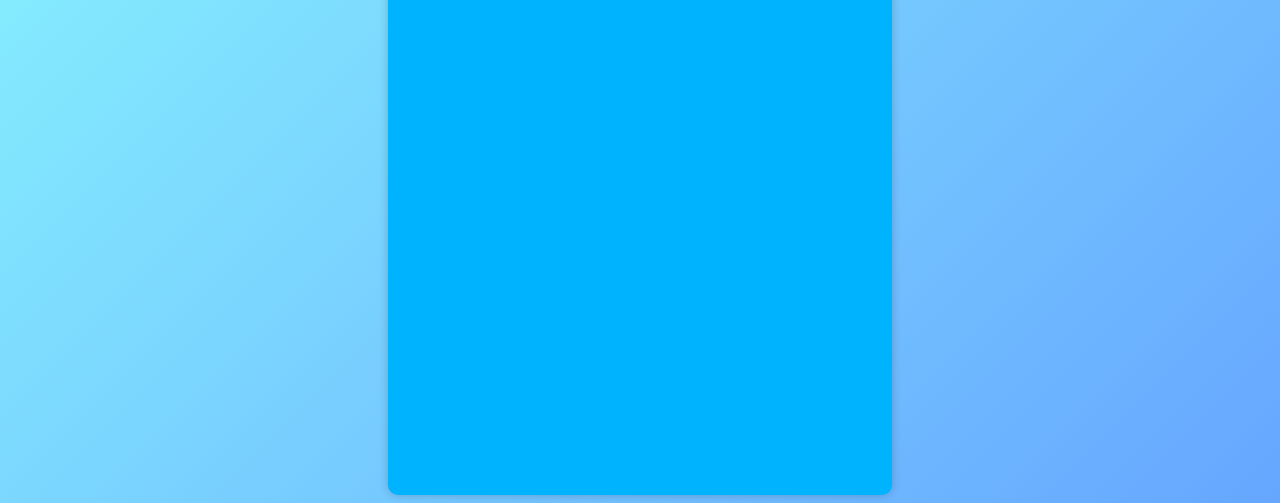
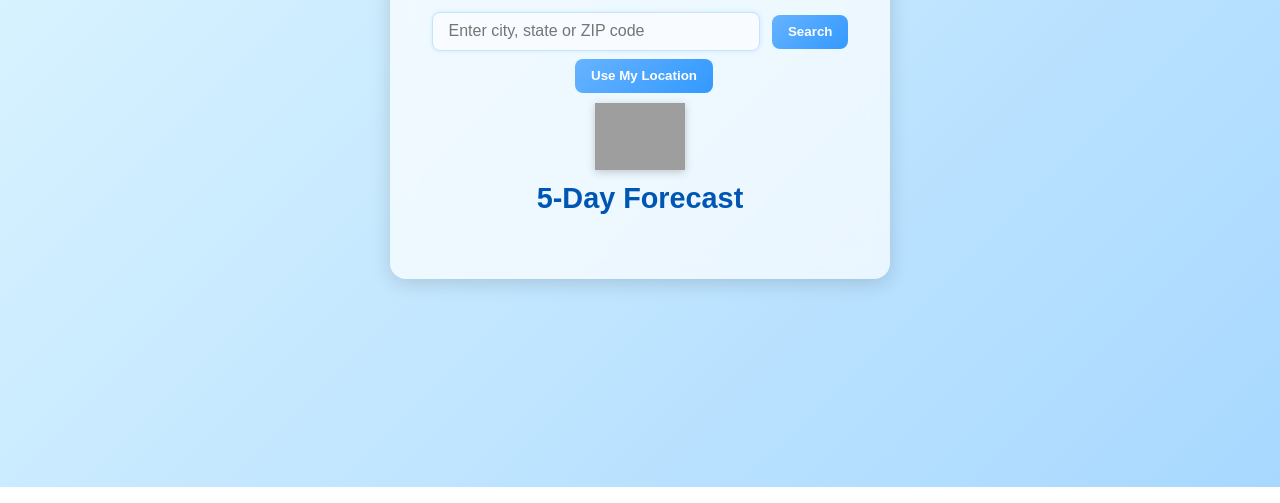
Before and after one commit to danielramos-softwaredevelopment/weather-app, a plain HTML site: page index.html in a window 1280 px wide. Shown: the part 313-816 px from the top of the page. Drawn offline with Linux system fonts and the light colour scheme; grey boxes are pictures that could not be loaded.

Commit message:
Updated UI & color scheme

```diff
--- a/index.html
+++ b/index.html
@@ -14,7 +14,7 @@
             <button id="location-btn">Use My Location</button>
 
             <div id="weather-result" class="hidden">
-                <img id="weather-icon" alt="Weather Icon"/>
+                <img id="weather-icon" src="https://openweathermap.org/img/wn/04d@2x.png" alt="Weather Icon"/>
                 <h2 id="city-name"></h2>
                 <p id="temperature"></p>
                 <p id="description"></p>
--- a/style.css
+++ b/style.css
@@ -1,70 +1,130 @@
-body{
-    font-family: Arial, sans-serif;
+/* ===== General Layout ===== */
+body {
+  font-family: "Poppins", sans-serif;
   display: flex;
   justify-content: center;
+  align-items: center;
   height: 100vh;
-    background: linear-gradient(135deg, #89f7fe, #66a6ff);
+  margin: 0;
+  background: linear-gradient(135deg, #e0f7ff, #a8d8ff);
+  color: #1a1a1a;
 }
 
-.weather-app{
-    background-color: rgb(0, 179, 255);
-    padding: 2rem;
-    border-radius: 10px;
+/* ===== Main App Container ===== */
+.weather-app {
+  background: rgba(255, 255, 255, 0.7);
+  backdrop-filter: blur(12px);
+  padding: 2rem 2.5rem;
+  border-radius: 16px;
   text-align: center;
-    box-shadow: 0 0 10px rgba(0, 0, 0, 0.2);
+  box-shadow: 0 4px 20px rgba(0, 0, 0, 0.15);
+  width: 90%;
+  max-width: 420px;
+  transition: transform 0.3s ease;
 }
 
-.hidden{
-    display: none;
+.weather-app:hover {
+  transform: translateY(-3px);
 }
 
-.forecast-container{
+/* ===== Input and Buttons ===== */
+input {
+  padding: 0.6rem 1rem;
+  width: 70%;
+  border: 1px solid #c5e4ff;
+  border-radius: 8px;
+  outline: none;
+  font-size: 1rem;
+  background: #f8fbff;
+  color: #333;
+  box-shadow: 0 0 4px rgba(0, 140, 255, 0.15);
+  transition: all 0.2s ease;
+}
+
+input:focus {
+  border-color: #66aaff;
+  box-shadow: 0 0 6px rgba(0, 140, 255, 0.25);
+}
+
+button {
+  padding: 0.6rem 1rem;
+  border-radius: 8px;
+  border: none;
+  background: linear-gradient(135deg, #66b3ff, #3399ff);
+  color: white;
+  font-weight: 600;
+  cursor: pointer;
+  margin-left: 0.5rem;
+  margin-top: 0.5rem;
+  transition: background 0.3s, transform 0.2s;
+}
+
+button:hover {
+  background: linear-gradient(135deg, #559ef2, #2a8af7);
+  transform: scale(1.05);
+}
+
+/* ===== Weather Display ===== */
+.weather-result {
+  margin-top: 1.5rem;
+}
+
+#weather-icon {
+  width: 90px;
+  margin-top: 10px;
+  filter: drop-shadow(0 2px 4px rgba(0, 0, 0, 0.2));
+}
+
+h2 {
+  margin: 0.5rem 0;
+  font-size: 1.8rem;
+  color: #0056b3;
+}
+
+p {
+  margin: 0.2rem 0;
+  color: #333;
+}
+
+/* ===== Forecast Section ===== */
+.forecast-container {
   display: flex;
   gap: 1rem;
   overflow-x: auto;
-    margin-top: 1rem;
+  margin-top: 1.5rem;
+  padding-bottom: 0.5rem;
 }
 
-.forecast-day{
+.forecast-day {
+  background: rgba(255, 255, 255, 0.85);
+  border: 1px solid #d1eaff;
+  border-radius: 10px;
+  padding: 0.75rem;
+  min-width: 90px;
   text-align: center;
-    min-width: 80px;
-    background: #f0f0f0;
-    padding: 0.5rem;
-    border-radius: 7px;
+  transition: transform 0.25s ease;
 }
 
-.forecast-day img{
+.forecast-day:hover {
+  transform: translateY(-5px);
+}
+
+.forecast-day img {
   width: 60px;
   height: 60px;
-    margin: 0.25rem 0;
 }
 
-#weather-icon{
-    width: 80px;
-    margin-top: 10px;
+/* ===== Responsive Design ===== */
+@media (max-width: 600px) {
+  .weather-app {
+    padding: 1.5rem;
   }
 
-input{
-    padding: 0.5rem;
-    width: 200px;
-    margin-right: 0.5rem;
-    border-radius: 7px;
-    border: 1px solid #ccc;
+  input {
+    width: 65%;
   }
 
-button{
-    padding: 0.5rem 1rem;
-    border-radius: 7px;
-    border: none;
-    background-color: #3487db;
-    color: white;
-    cursor: pointer;
+  .forecast-container {
+    gap: 0.75rem;
   }
-
-button:hover{
-    background-color: #2967b9;
 }
-
-.weather-result{
-    margin-top: 1rem;
-}
```
Lines whose indentation alone changed are shown as unchanged.
